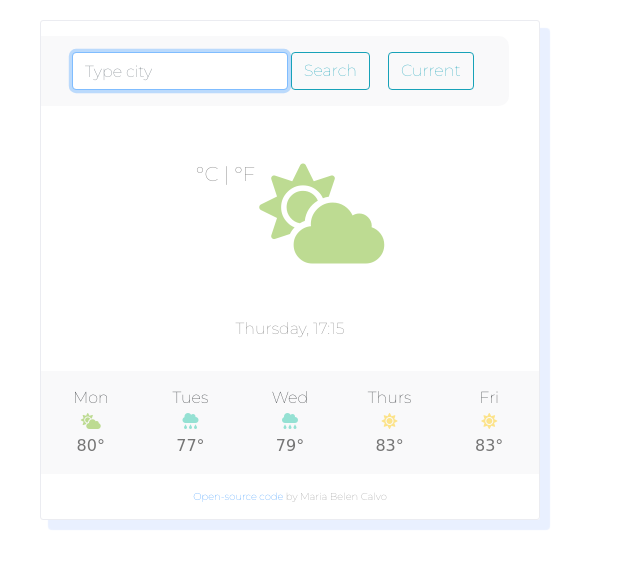
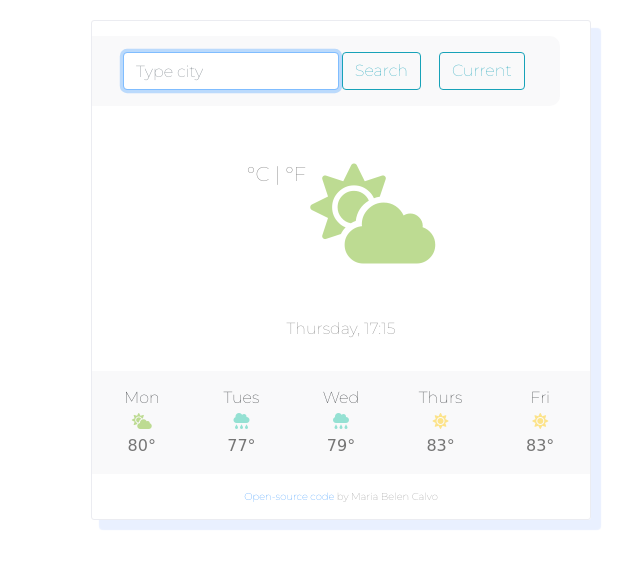
Before and after one commit to maria-be/vanilla-weather-app-project, a website built with Parcel: page index.html in a window 1280 px wide. Shown: the whole page, without its empty margins (216-856 px from the left). Built offline with nearby package versions, Linux system fonts and the light colour scheme; no server answers; a web font is replaced by a local one.

Commit message:
fixed weather app div (html)

```diff
--- a/src/styles.css
+++ b/src/styles.css
@@ -56,9 +56,7 @@ a:click .city {
   font-weight: 800;
   font-size: 80px;
 }
-
-.container {
-  display: block;
+div.weather-app {
   border-radius: 3px;
   border: #ebecf1 1px;
   border-style: solid;
@@ -69,6 +67,10 @@ a:click .city {
   margin-left: 20%;
   padding: 15px;
   max-width: 500px;
+}
+
+.container {
+  display: block;
 }
 
 .country {
```
